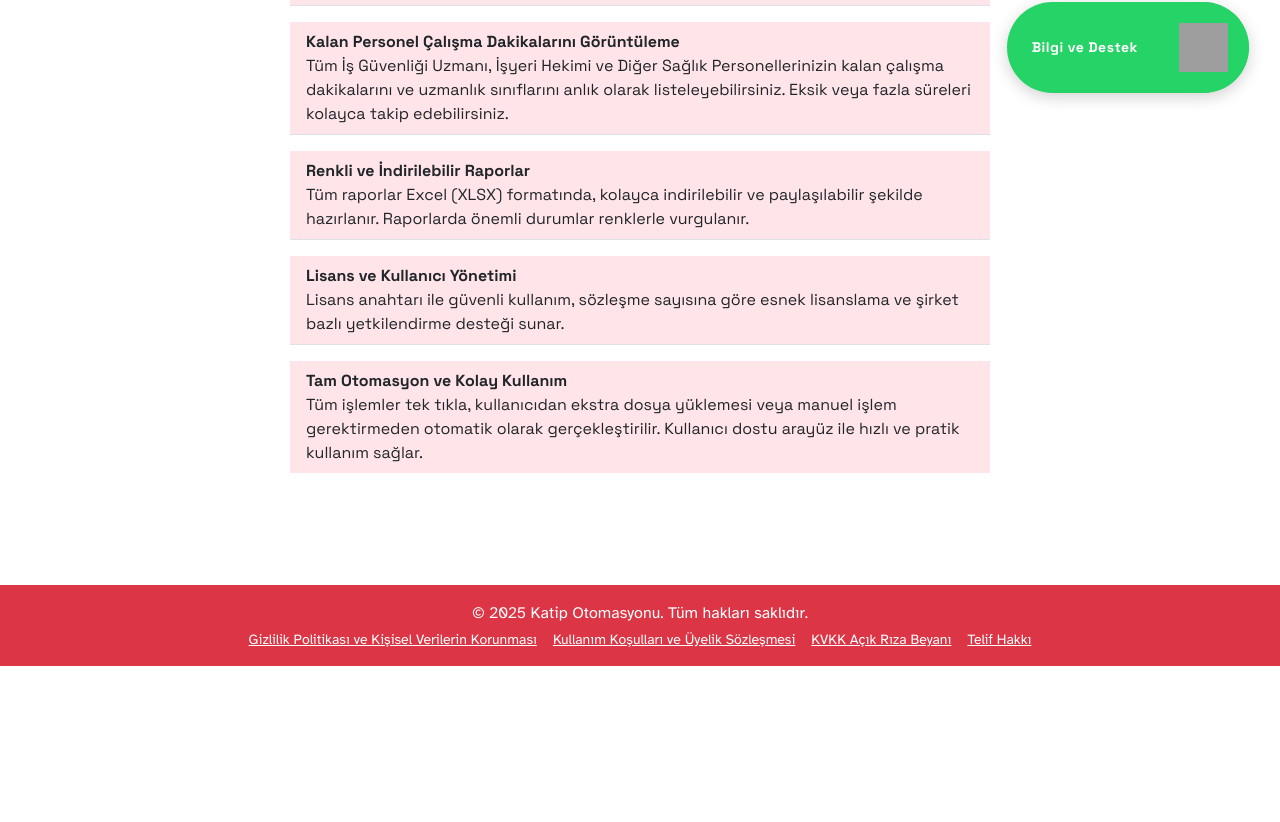
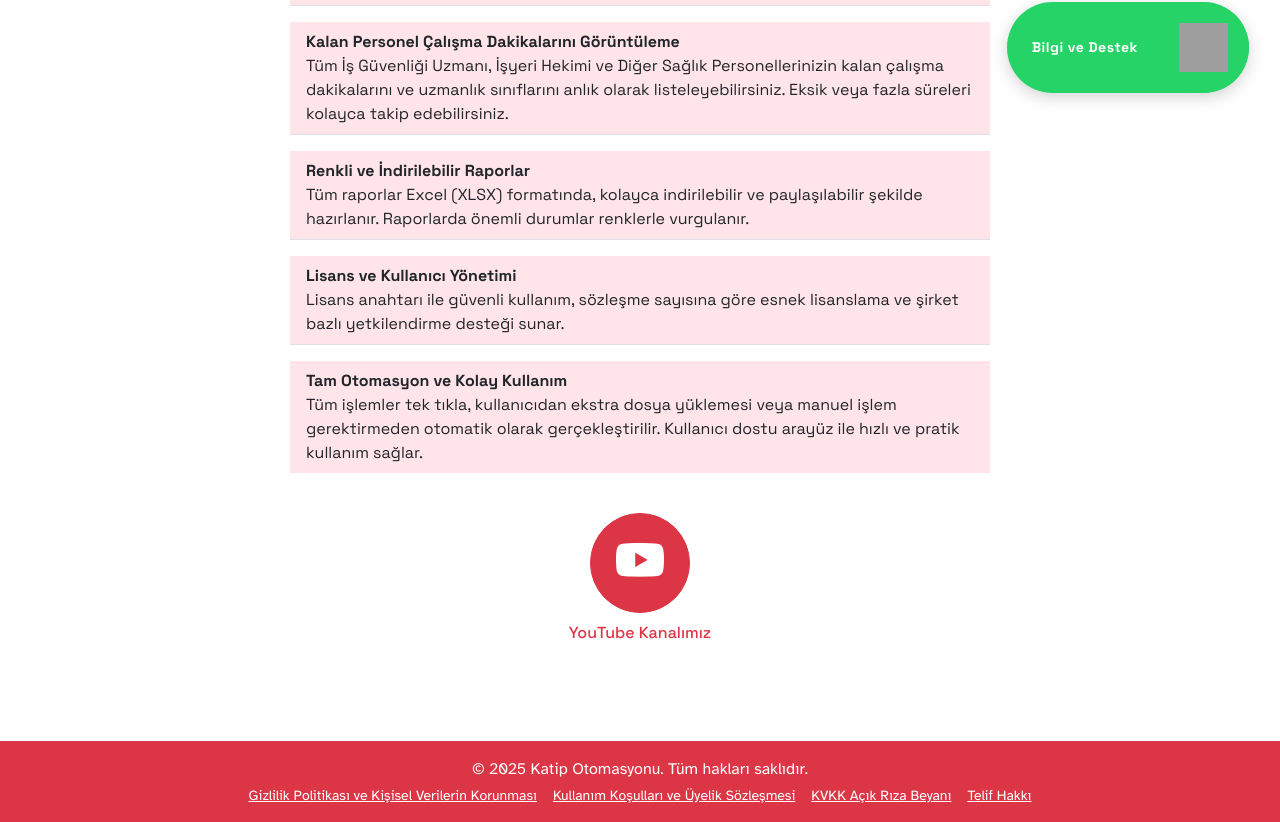
Before and after one commit to yusufkaya01/katip-otomasyonu-fe, a React (Create React App) app: page /ozellikler in a window 1280 px wide. Shown: the part 676-1498 px from the top of the page. Before the commit the page ends 1342 px from the top, so only its background shows below. Built offline with nearby package versions, Linux system fonts and the light colour scheme; no server answers; grey boxes are pictures that could not be loaded.

Commit message:
new reference + YT channel links added

```diff
--- a/src/pages/FeaturesPage.js
+++ b/src/pages/FeaturesPage.js
@@ -44,6 +44,32 @@ function FeaturesPage() {
               Tüm işlemler tek tıkla, kullanıcıdan ekstra dosya yüklemesi veya manuel işlem gerektirmeden otomatik olarak gerçekleştirilir. Kullanıcı dostu arayüz ile hızlı ve pratik kullanım sağlar.
             </li>
           </ul>
+
+          {/* YouTube Channel Link */}
+          <div className="text-center mt-4">
+            <a
+              href="https://youtube.com/@katipotomasyonu"
+              target="_blank"
+              rel="noopener noreferrer"
+              className="text-decoration-none"
+              title="YouTube Kanalımız"
+            >
+              <div className="btn btn-danger btn-lg rounded-circle p-3 mb-2"
+                   style={{
+                     width: '100px',
+                     height: '100px',
+                     display: 'inline-flex',
+                     alignItems: 'center',
+                     justifyContent: 'center',
+                     fontSize: '48px'
+                   }}>
+                <i className="bi bi-youtube"></i>
+              </div>
+              <div style={{ color: '#dc3545', fontWeight: '500', fontSize: '16px' }}>
+                YouTube Kanalımız
+              </div>
+            </a>
+          </div>
         </div>
       </div>
     </>
--- a/src/pages/SetupPage.js
+++ b/src/pages/SetupPage.js
@@ -195,8 +195,29 @@ function SetupPage() {
             </button>
           </li>
         </ol>
-        <div className="alert alert-info" style={{ maxWidth: 700, margin: '0 auto' }}>
+
+        <div className="alert alert-info" style={{ maxWidth: 700, margin: '0 auto 20px auto' }}>
           <b>Ek Bilgi:</b> Uzantıyı sabitlemek (raptiye simgesiyle) uzantıya hızlı erişim sağlar ve her zaman tarayıcıda görünür olmasını kolaylaştırır.
+        </div>
+
+        <div className="alert alert-primary" style={{ maxWidth: 700, margin: '0 auto' }}>
+          <h5 className="mb-3">
+            <i className="bi bi-play-circle me-2"></i>
+            Kullanım ve Kurulum Videoları
+          </h5>
+          <p className="mb-2">
+            Katip Otomasyonu'nun kurulumu, lisans anahtarı ile aktive edilmesi ve kullanımına dair detaylı videolar için YouTube kanalımızı ziyaret edebilirsiniz:
+          </p>
+          <a
+            href="https://youtube.com/@katipotomasyonu"
+            target="_blank"
+            rel="noopener noreferrer"
+            className="btn btn-danger btn-lg"
+            style={{ textDecoration: 'none' }}
+          >
+            <i className="bi bi-youtube me-2"></i>
+            YouTube Kanalımız
+          </a>
         </div>
       </div>
     </>
```
Also changed, not shown: public/arkaya.png (added), public/references/manifest.json, public/references/İSTANBUL_BOĞAZİÇİ İŞ SAĞLIĞI VE GÜVENLİĞİ.png (added).
